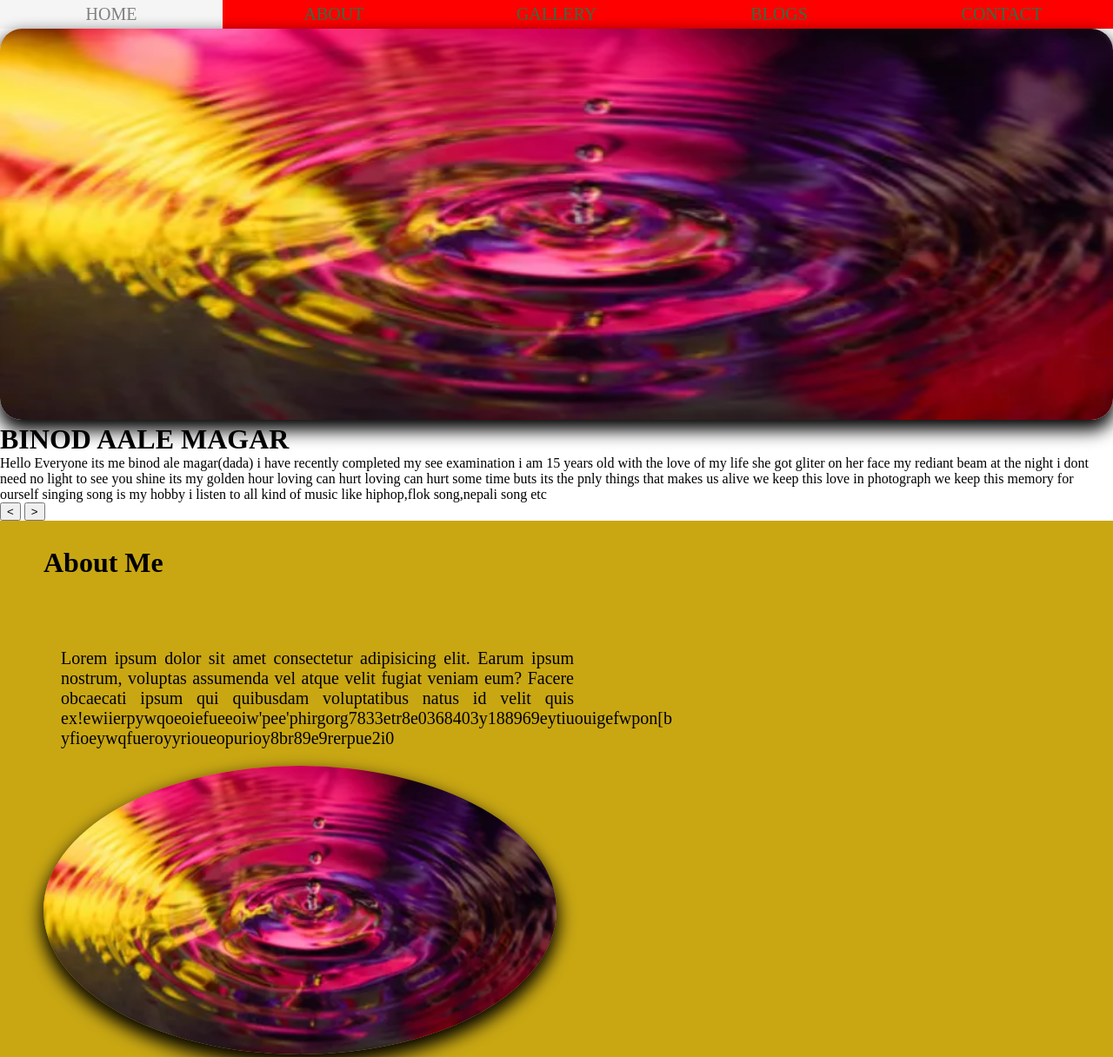
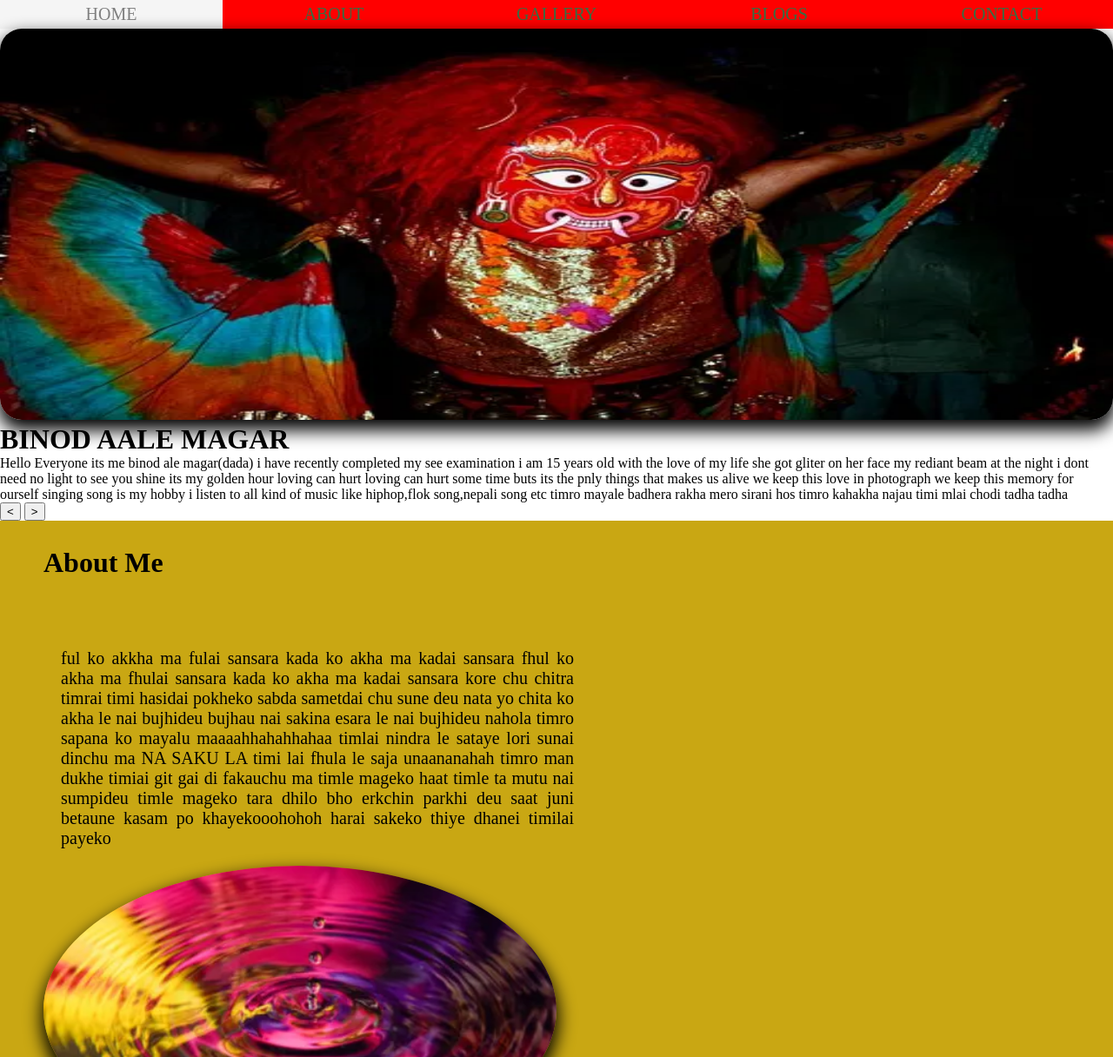
Before and after one commit to ZUTSU777/HEROKANXA1234, a plain HTML site: page index.html in a window 1280 px wide. Shown: the top 1216 px of the page at 87% size. Drawn offline with Linux system fonts and the light colour scheme.

Commit message:
Update index.html

```diff
--- a/index.html
+++ b/index.html
@@ -27,14 +27,15 @@
     </header>
 
     <div class="section1">
-        <img src="./water-splash-clr-shutterstock_258421805.webp">
+        <img src="./640px-Nepalese_lakhe_dancer.webp">
         <h1>BINOD AALE MAGAR</h1>
         <P>Hello Everyone its me binod ale magar(dada) i have recently completed my see examination
             i am 15 years old with the love of my life she got gliter on her face my rediant beam
             at the night i dont need no light to see you shine its my golden hour loving can hurt
             loving can hurt some time buts its the pnly things that makes us alive we keep this
             love in photograph we keep this memory for ourself singing song is my hobby i listen
-            to all kind of music like hiphop,flok song,nepali song etc
+            to all kind of music like hiphop,flok song,nepali song etc timro mayale badhera rakha
+            mero sirani hos timro kahakha najau timi mlai chodi tadha tadha
         </P>
         <button class="left">&lt;
         </button>
@@ -51,10 +52,14 @@
         <div class="about">
             <h1>About Me</h1>
             <div class="about sub"></div>
-            <p>Lorem ipsum dolor sit amet consectetur adipisicing elit. Earum ipsum nostrum, voluptas assumenda vel
-                atque velit fugiat veniam eum? Facere obcaecati ipsum qui quibusdam voluptatibus natus id velit quis
-                ex!ewiierpywqoeoiefueeoiw'pee'phirgorg7833etr8e0368403y188969eytiuouigefwpon[b
-                yfioeywqfueroyyrioueopurioy8br89e9rerpue2i0</p>
+            <p>ful ko akkha ma fulai sansara kada ko akha ma kadai sansara fhul ko akha ma
+                fhulai sansara kada ko akha ma kadai sansara kore chu chitra timrai timi
+            hasidai pokheko sabda sametdai chu sune deu nata yo chita ko akha le nai bujhideu
+        bujhau nai sakina esara le nai bujhideu nahola timro sapana ko mayalu maaaahhahahhahaa
+    timlai nindra le sataye lori sunai dinchu ma NA SAKU LA timi lai fhula le saja unaananahah
+timro man dukhe timiai git gai di fakauchu ma timle mageko haat timle ta mutu nai sumpideu timle
+mageko tara dhilo bho erkchin parkhi deu saat juni betaune kasam po khayekooohohoh harai sakeko
+thiye dhanei timilai payeko   </p>
             <img src="./water-splash-clr-shutterstock_258421805.webp">
         </div>
 
```
